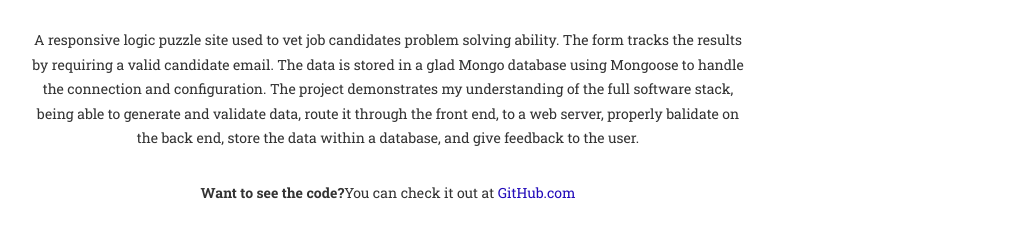
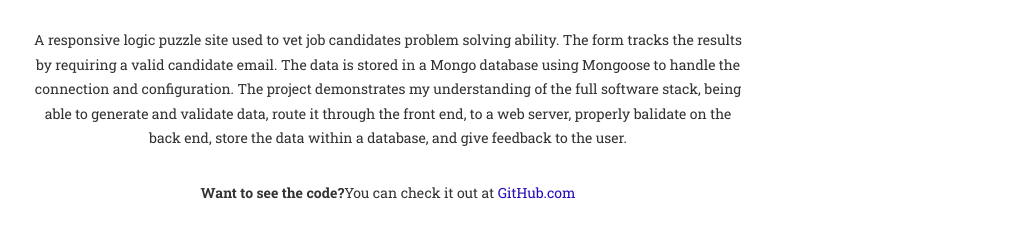
Before and after one commit to Kozyrov/Portfolio, a website: page index.html in a window 1280 px wide. Both pictures are taken after a click on the link 250 px from the left and 2877 px from the top of the page. Shown: the part 3038-3270 px from the top of the page, without its empty margins (252-1274 px from the left). Drawn offline with nearby package versions, Linux system fonts and the light colour scheme; a web font is replaced by a local one.

Commit message:
Editing typos

```diff
--- a/index.html
+++ b/index.html
@@ -556,7 +556,7 @@
                                 <h2>Orange You Glad</h2>
                                 <p class="item-intro text-muted">Interview logic puzzle employed as a basic standard for candidate problem solving.</p>
                                 <img class="img-responsive img-centered" src="img/gifs/logic_puzzler.gif" alt="">
-                                <p>A responsive logic puzzle site used to vet job candidates problem solving ability. The form tracks the results by requiring a valid candidate email. The data is stored in a glad Mongo database using Mongoose to handle the connection and configuration. The project demonstrates my understanding of the full software stack, being able to generate and validate data, route it through the front end, to a web server, properly balidate on the back end, store the data within a database, and give feedback to the user.</p>
+                                <p>A responsive logic puzzle site used to vet job candidates problem solving ability. The form tracks the results by requiring a valid candidate email. The data is stored in a Mongo database using Mongoose to handle the connection and configuration. The project demonstrates my understanding of the full software stack, being able to generate and validate data, route it through the front end, to a web server, properly balidate on the back end, store the data within a database, and give feedback to the user.</p>
                                 <p><strong>Want to see the code?</strong>You can check it out at <a href="https://github.com/Kozyrov/Orange_You_Glad" target="_blank">GitHub.com</a></p>
                                 <ul class="list-inline">
                                     <li>Date: 9/1 2017</li>
```
